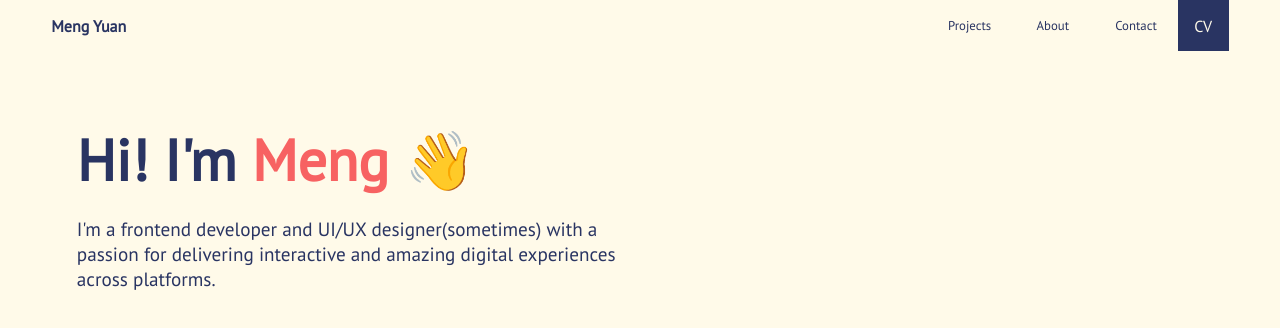
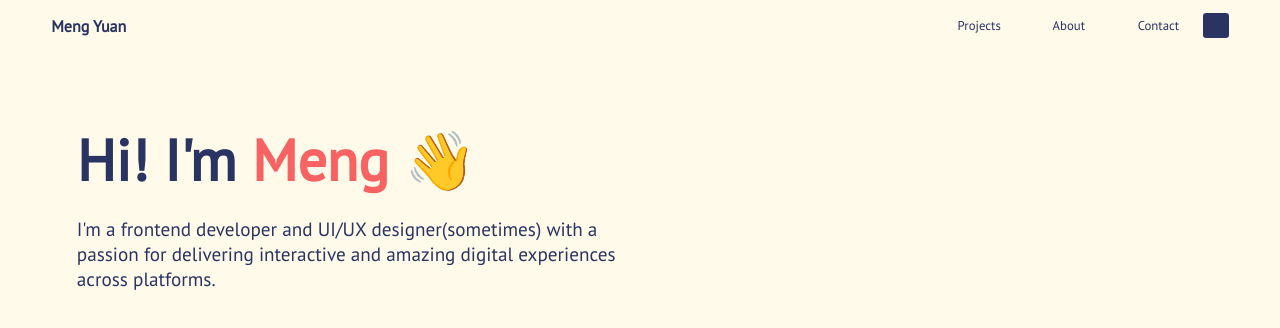
Before and after one commit to mong00x/portfolio, a Next.js app: page / in a window 1280 px wide. Shown: the top 328 px of the page. Built offline with nearby package versions, Linux system fonts and the light colour scheme.

Commit message:
change cv button into theme switch button

```diff
--- a/pages/index.js
+++ b/pages/index.js
@@ -5,6 +5,14 @@ import styles from "../styles/Home.module.css";
 export default function Home() {
   return (
     <div className={styles.container}>
+      <script
+        type="module"
+        src="https://unpkg.com/ionicons@5.5.2/dist/ionicons/ionicons.esm.js"
+      ></script>
+      <script
+        nomodule
+        src="https://unpkg.com/ionicons@5.5.2/dist/ionicons/ionicons.js"
+      ></script>
       <link
         href="https://fonts.googleapis.com/css2?family=PT+Sans&family=Roboto&display=swap"
         rel="stylesheet"
@@ -21,8 +29,10 @@ export default function Home() {
           <button className={styles.navBtn}>Projects</button>
           <button className={styles.navBtn}>About</button>
           <button className={styles.navBtn}>Contact</button>
-          <div className={styles.cvContainer}>
-            <button className={styles.cv}>CV</button>
+          <div className={styles.themeBtnContainer}>
+            <button className={styles.themeBtn}>
+              <ion-icon name="moon-outline"></ion-icon>
+            </button>
           </div>
         </div>
       </nav>
--- a/styles/Home.module.css
+++ b/styles/Home.module.css
@@ -29,17 +29,27 @@
 .navBtn {
   width: 4.5vw;
   font-size: 1vw;
-  padding: 0 1vw;
+  padding: 0 16px;
 }
 
-.cvContainer {
+.themeBtnContainer {
   background-color: var(--dark-color);
   color: var(--primary-color);
   font-size: 1.25vw;
-  width: 4vw;
-  height: 4vw;
+  width: 2vw;
+  height: 2vw;
+  margin: auto;
+  border-radius: 0.25vw;
+  align-items: center;
+  transition: filter 0.3s;
 }
-.cv {
+
+.themeBtnContainer:hover {
+  filter: brightness(0.8);
+}
+
+.themeBtn {
+  font-weight: bolder;
   width: 100%;
   height: 100%;
 }
--- a/styles/globals.css
+++ b/styles/globals.css
@@ -30,7 +30,7 @@ button {
   all: none;
   all: unset;
   cursor: pointer;
-  border-radius: 5px;
+  /* border-radius: 0.25vw; */
 
   display: flex;
   align-items: center;
@@ -39,8 +39,8 @@ button {
 
 button:focus,
 button:nth-child(1):focus {
-  box-shadow: inset 0 0 0 2px var(--dark-color),
-    inset 0 0 0 4px var(--primary-color);
+  box-shadow: 0 0 0 2px var(--primary-color), 0 0 0 4px var(--dark-color),
+    inset 0 0 0 1px var(--primary-color);
   background-color: #00000010;
 }
 
```
